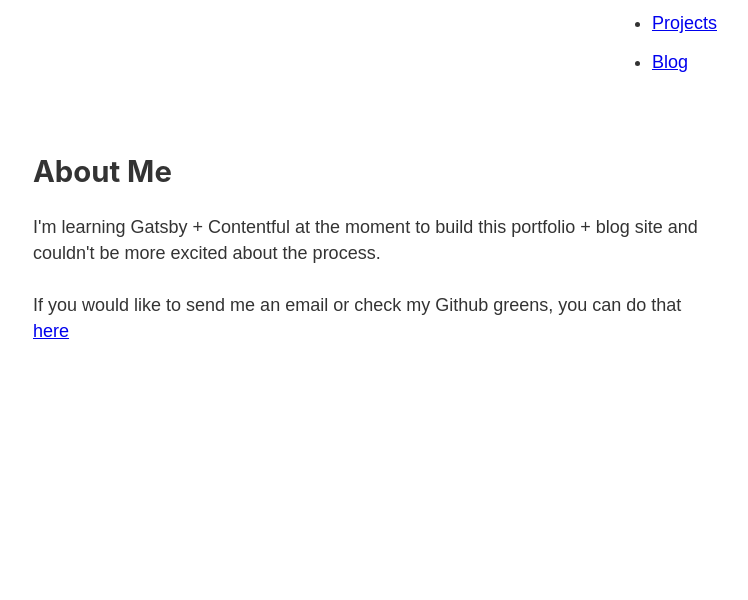
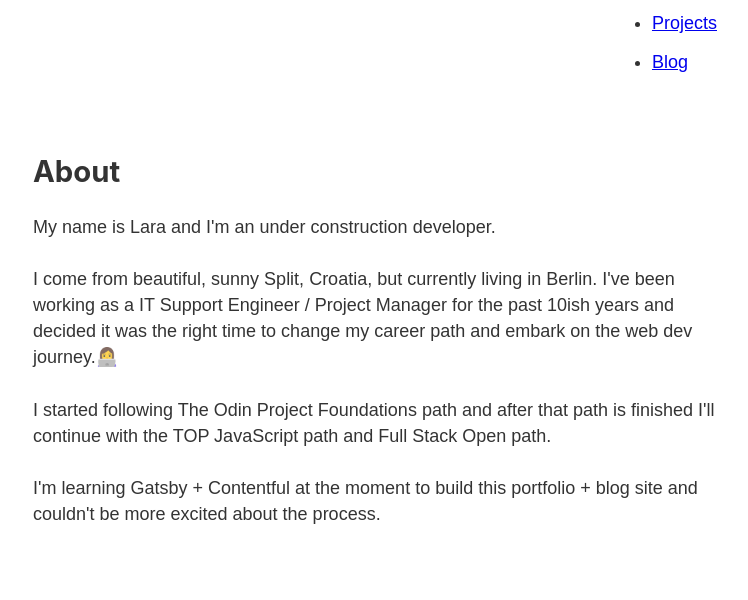
Before and after one commit to lara-isak/hello-gatsby, a Gatsby site: page /about in a window 1280 px wide. Shown: the part 121-721 px from the top of the page, without its empty margins (265-1013 px from the left). Built offline with nearby package versions, Linux system fonts and the light colour scheme; Gatsby itself is replaced by a stand-in of ours.

Commit message:
📝 update text

```diff
--- a/src/pages/about.js
+++ b/src/pages/about.js
@@ -1,15 +1,20 @@
 import React from 'react'
-import { Link } from 'gatsby'
+// import { Link } from 'gatsby'
 import Layout from '../components/layout'
 
 const AboutPage = () => {
   return (
     <div>
       <Layout>
-        <h2>About Me</h2>
+        <h2>About</h2>
+        <p>My name is Lara and I'm an under construction developer.</p>
+
+        <p>I come from beautiful, sunny Split, Croatia, but currently living in Berlin. I've been working as a IT Support Engineer / Project Manager for the past 10ish years and decided it was the right time to change my career path and embark on the web dev journey.<span role="img" aria-label="programmer emoji">👩‍💻</span></p>
+
+        <p>I started following The Odin Project Foundations path and after that path is finished I'll continue with the TOP JavaScript path and Full Stack Open path.</p>
+
         <p>I'm learning Gatsby + Contentful at the moment to build this portfolio + blog site and couldn't be more excited about the process.</p>
-        <p>If you would like to send me an email or check my Github greens,
-        you can do that <Link to="/contact">here</Link></p>
+
       </Layout>
     </div>
   )
--- a/src/pages/index.js
+++ b/src/pages/index.js
@@ -5,7 +5,7 @@ const IndexPage = () => {
   return(
       <Layout>
         <h2>Hi there! <span role="img" aria-label="wave emoji">👋</span></h2>
-        <h2>I'm Lara, a (prefix to be defined) web developer in making, living in Berlin.</h2>
+        <h2>I'm Lara, an under construction developer, currently living in Berlin.</h2>
         <p>Thank you for taking your time to join me on my journey.</p>
         <p>It will be a bumpy ride so better fasten your seatbelts! <span role="img" aria-label="rocket emoji">🚀</span></p>
       </Layout>
```
